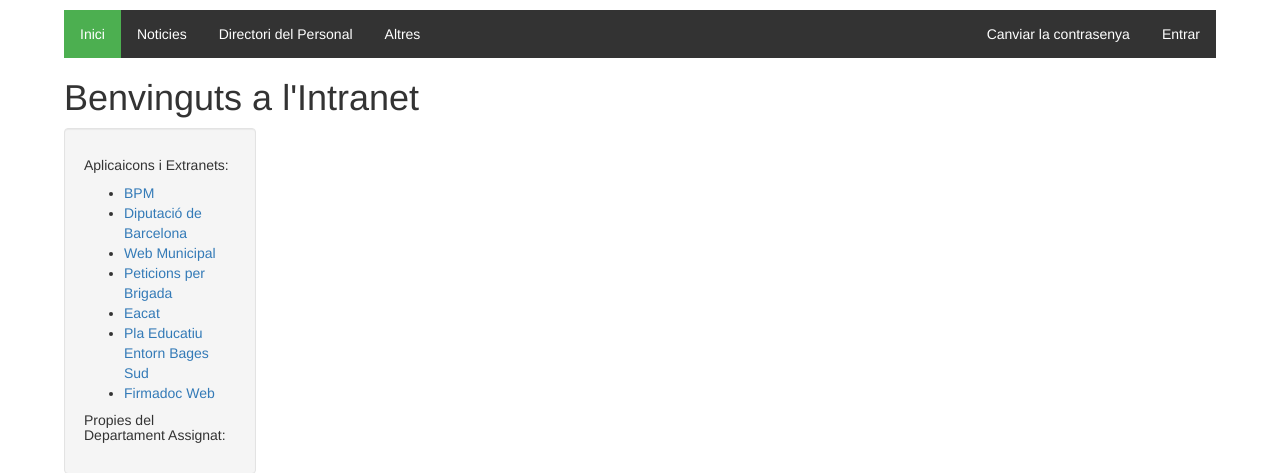
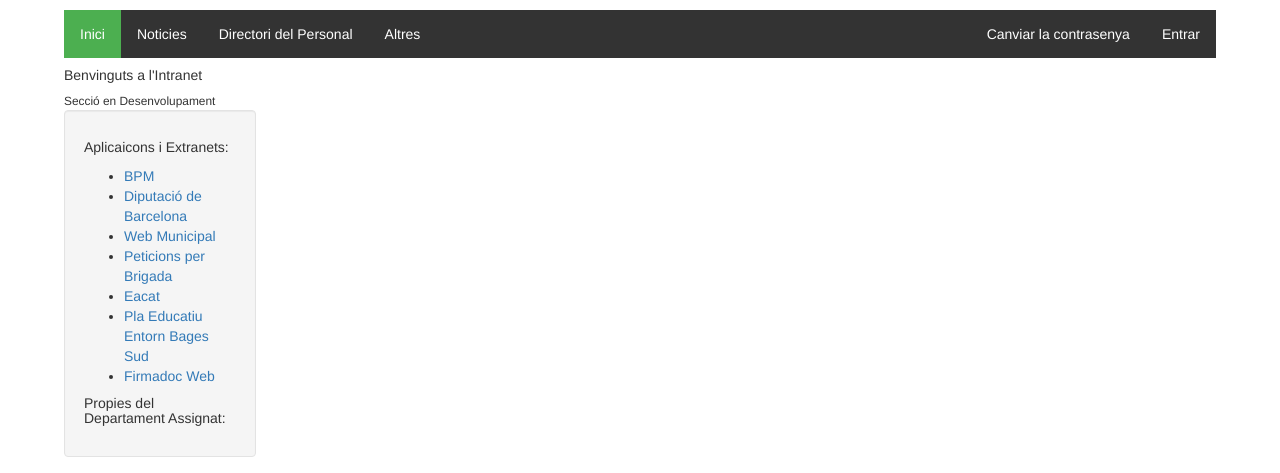
Before and after one commit to monteskier/gestioPermiVac, a Django app: page /intranet/ in a window 1280 px wide. Shown: the top 473 px of the page. Run offline with Django 3.2, Linux system fonts and the light colour scheme; data comes from the database, SQL or seed files in the repository; some libraries are stand-ins or nearby versions.

Commit message:
millora del index de intranet

```diff
--- a/permivac/intranet/templates/index.html
+++ b/permivac/intranet/templates/index.html
@@ -1,7 +1,8 @@
 {% extends 'base.html' %}
 
 {% block content %}
-<h1>Benvinguts a l'Intranet</h1>
+<h5>Benvinguts a l'Intranet</h5>
+<small>Secció en Desenvolupament</small>
 <div class="block">
   <div class="col-md-2 well">
     <h5>Aplicaicons i Extranets:</h5>
```
